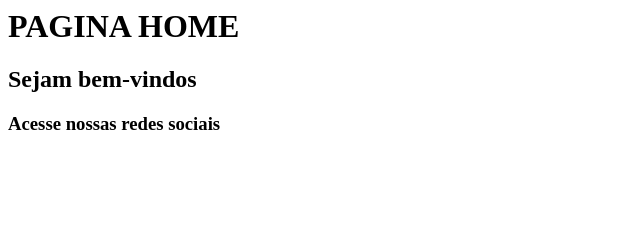
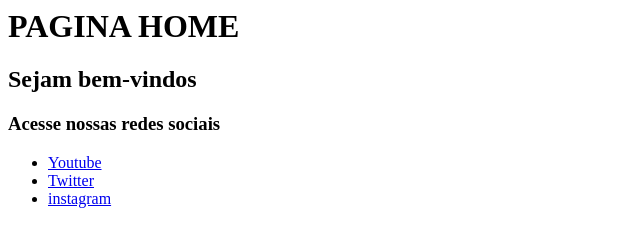
Before and after one commit to fernandopa12/turmadev, a plain HTML site: page index.html in a window 1280 px wide. Shown: the whole page, without its empty margins (0-640 px from the left). Drawn offline with Linux system fonts and the light colour scheme.

Commit message:
Add redes sociais na index  :)

```diff
--- a/index.html
+++ b/index.html
@@ -9,5 +9,12 @@
     <h2> Sejam bem-vindos </h2>
 
     <h3> Acesse nossas redes sociais</h3>
+
+    <ul>
+      <li><a href="https://www.youtube.com/tvfiap">Youtube</a></li>
+      <li><a href="https://twitter.com/fiap/">Twitter</a></li>
+      <li><a href="https://www.instagram.com/fiapoficial/">instagram</a></li>
+    </ul>
+
   </body>
 </html>
```
